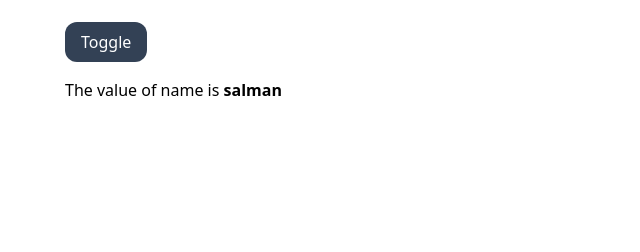
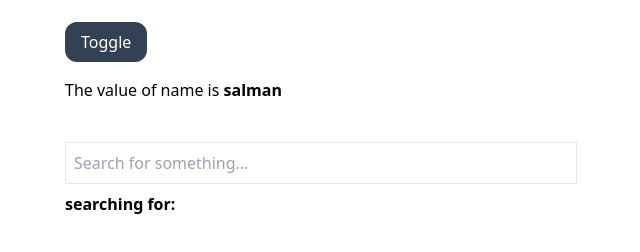
Before and after one commit to Shahriyar-Hosen/start-alpine, a plain HTML site: page demo.html in a window 1280 px wide. Shown: the part 130-382 px from the top of the page, without its empty margins (319-959 px from the left). Drawn offline with nearby package versions, Linux system fonts and the light colour scheme.

Commit message:
x-model for search

```diff
--- a/demo.html
+++ b/demo.html
@@ -16,8 +16,7 @@
       <h1 class="text-5xl mb-8">Alpine js Toggle Button</h1>
 
       <!-- X-data -->
-      <div x-data="{open: false, name: 'salman'}">
-
+      <div x-data="{open: false, name: 'salman', search: ''}">
         <!-- x-on & x-bind -->
         <button
           x-on:click="open = !open"
@@ -43,6 +42,20 @@
 
         <!-- x-effect -->
         <div x-effect="console.log(open)"></div>
+
+        <!-- x-model -->
+        <div>
+          <input
+            x-model="search"
+            type="text"
+            class="border p-2 w-full mb-2 mt-6"
+            placeholder="Search for something..."
+          />
+          <p>
+            <span class="font-bold">searching for:</span
+            ><span x-text="search"></span>
+          </p>
+        </div>
       </div>
     </div>
 
```
